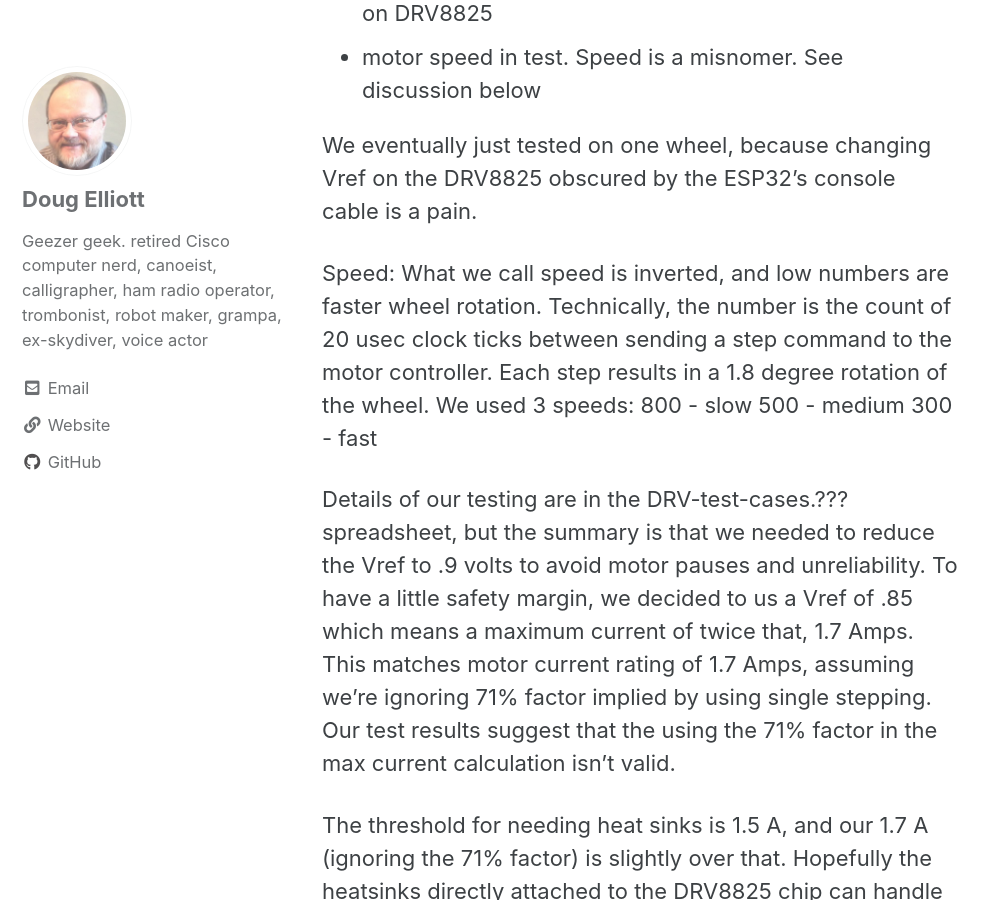
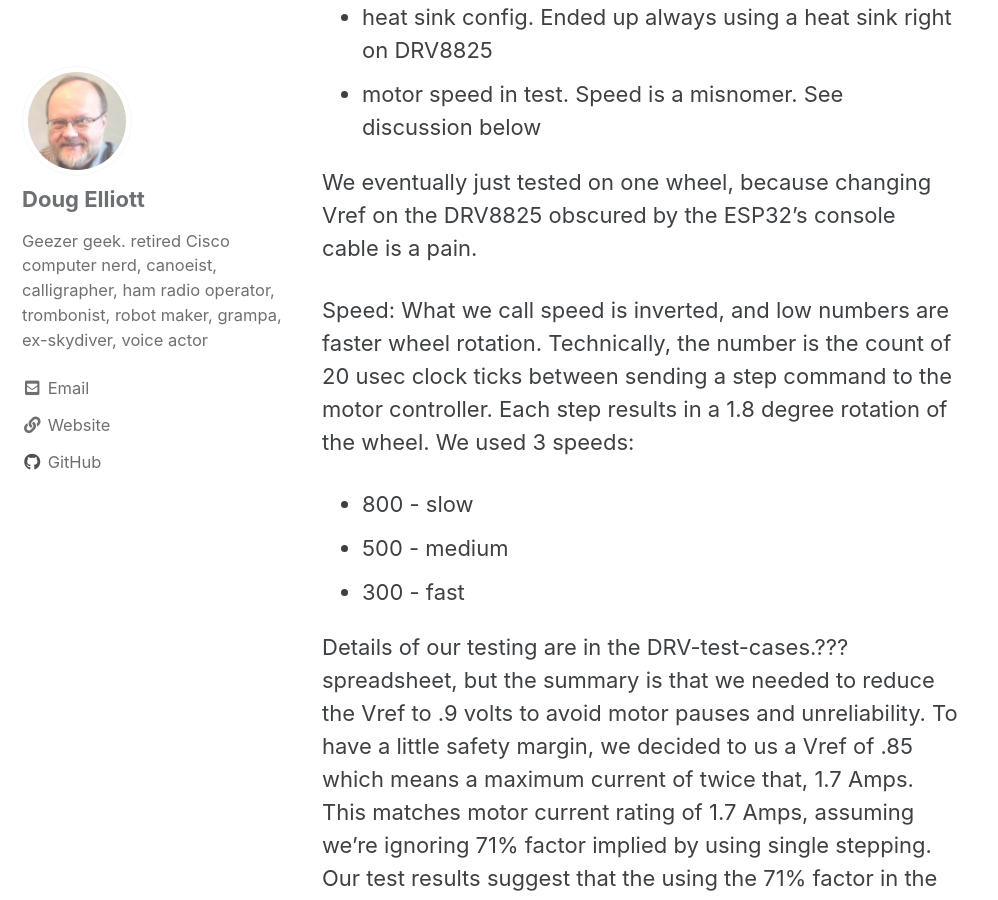
Before and after one commit to va3wam/va3wam.github.io, a Jekyll site: the page built from _posts/2021-01-02-Motor-Torque-and-Balancing-Considerations.md, in a window 1280 px wide and 900 px high, scrolled down 2520 px. Shown: the whole window, without its empty margins (0-998 px from the left). Built offline with Jekyll 4.4.1, drawn with Linux system fonts in a browser that asks for light colours; cached includes are drawn as plain includes; some of the changed text lies outside the part shown.

```diff
--- a/_posts/2021-01-02-Motor-Torque-and-Balancing-Considerations.md
+++ b/_posts/2021-01-02-Motor-Torque-and-Balancing-Considerations.md
@@ -30,9 +30,9 @@ Despite this we were able to get the robots to balance for short periods of time
 
 To investigate, we worked on 3 sub-projects:
 
-    • Bench testing of motor performance at various current settings, and rotation speeds
-    • Analysis of the torque requirements of balancing
-    • Analysis of the torque capacity of the motors
+- Bench testing of motor performance at various current settings, and rotation speeds
+- Analysis of the torque requirements of balancing
+- Analysis of the torque capacity of the motors
 
 A) Motor Performance
 
@@ -48,9 +48,9 @@ We attempted some systematic testing, considering these factors:
 We eventually just tested on one wheel, because changing Vref on the DRV8825 obscured by the ESP32’s console cable is a pain.
 
 Speed: What we call speed is inverted, and low numbers are faster wheel rotation. Technically, the number is the count of 20 usec clock ticks between sending a step command to the motor controller. Each step results in a 1.8 degree rotation of the wheel. We used 3 speeds:
-    800 - slow
-    500 - medium
-    300 - fast
+- 800 - slow
+- 500 - medium
+- 300 - fast
 
 Details of our testing are in the DRV-test-cases.??? spreadsheet, but the summary is that we needed to reduce the Vref to .9 volts to avoid motor pauses and unreliability. To have a little safety margin, we decided to us a Vref of .85 which means a maximum current of twice that, 1.7 Amps. This matches motor current rating of 1.7 Amps, assuming we’re ignoring 71% factor implied by using single stepping. Our test results suggest that the using the 71% factor in the max current calculation isn’t valid.
 
```
